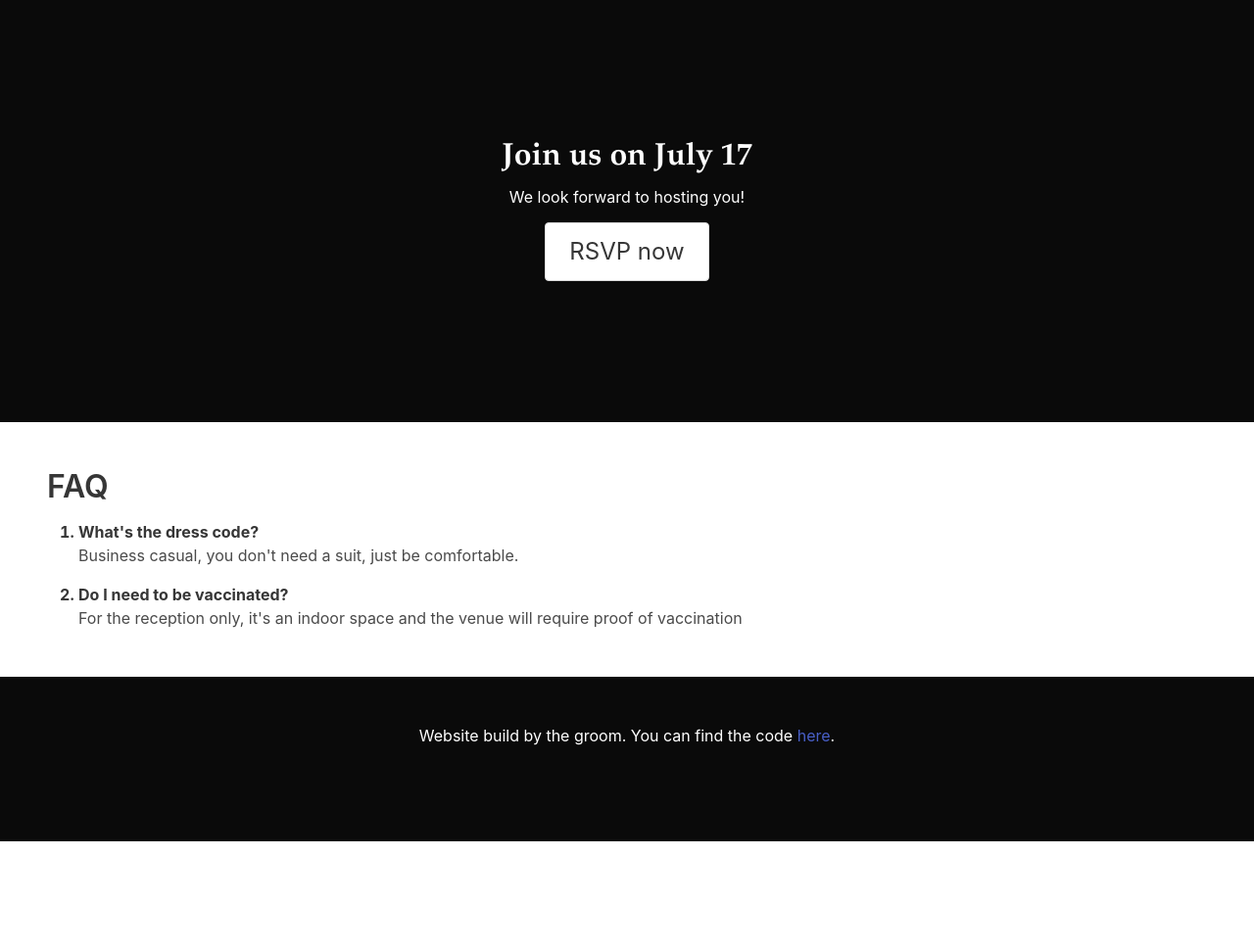
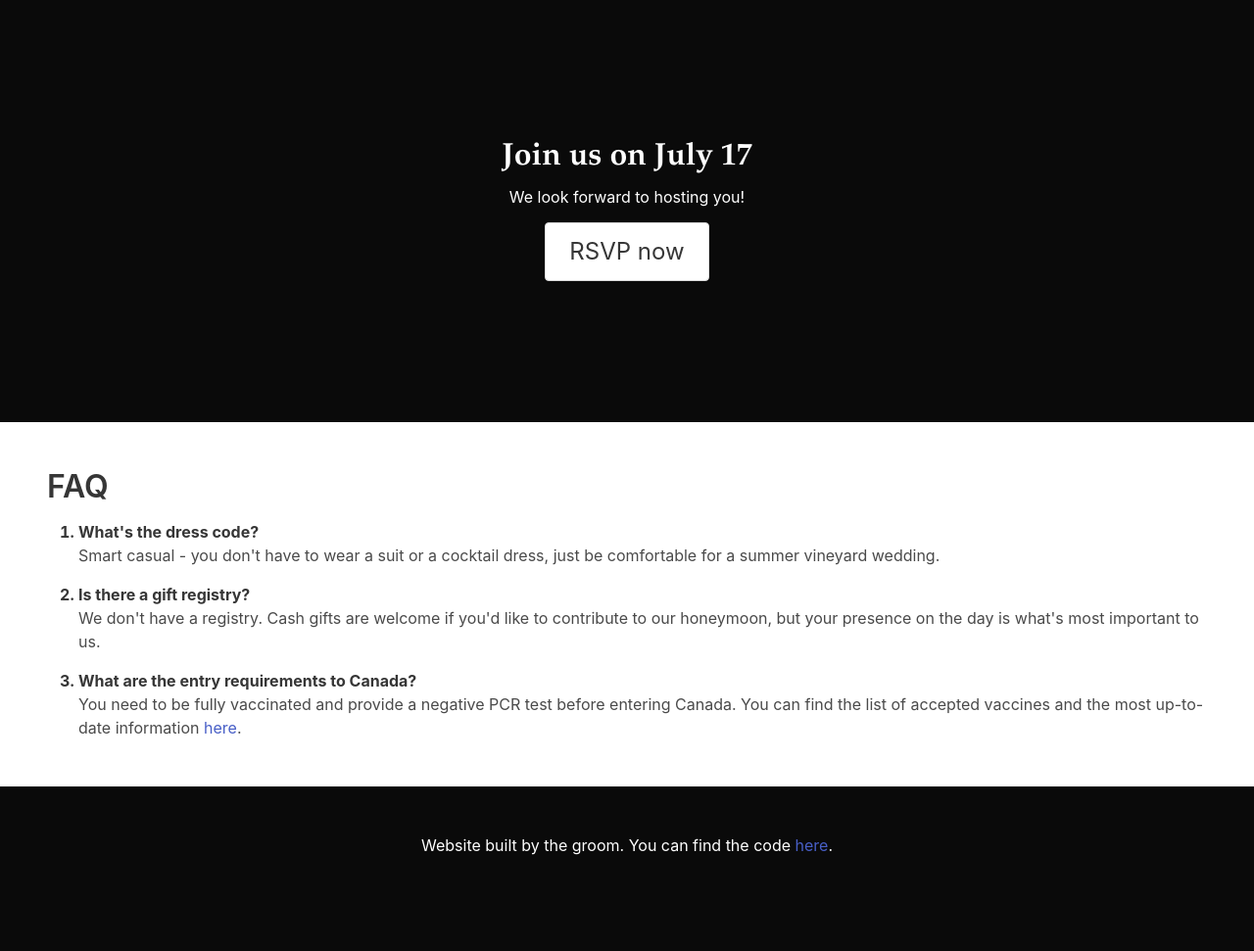
Before and after one commit to bgbauermann/wedding-website, a Flask app: page / in a window 1280 px wide. Shown: the part 1263-2234 px from the top of the page at 98% size. Before the commit the page ends 2122 px from the top, so only its background shows below. Run offline with Flask 2, Linux system fonts and the light colour scheme.

Commit message:
Change FAQ in home page

```diff
--- a/wedding_app/templates/home.html
+++ b/wedding_app/templates/home.html
@@ -75,16 +75,18 @@
         <h1>FAQ</h1>
         <ol>
             <strong><li>What's the dress code?</li></strong>
-            <p>Business casual, you don't need a suit, just be comfortable.</p>
-            <strong><li>Do I need to be vaccinated?</li></strong>
-            <p>For the reception only, it's an indoor space and the venue will require proof of vaccination</p>
+            <p>Smart casual - you don't have to wear a suit or a cocktail dress, just be comfortable for a summer vineyard wedding.</p>
+            <strong><li>Is there a gift registry?</li></strong>
+            <p>We don't have a registry. Cash gifts are welcome if you'd like to contribute to our honeymoon, but your presence on the day is what's most important to us.</p>
+            <strong><li>What are the entry requirements to Canada?</li></strong>
+            <p>You need to be fully vaccinated and provide a negative PCR test before entering Canada. You can find the list of accepted vaccines and the most up-to-date information <a href="https://travel.gc.ca/travel-covid/travel-restrictions/covid-vaccinated-travellers-entering-canada">here</a>.</a></p>
         </ol>
     </div>
 </section>
 
 <footer class="footer has-background-black">
     <div class="content has-text-centered">
-        <p class="has-text-white">Website build by the groom. You can find the code <a href="https://github.com/bgbauermann/wedding-website">here</a>.</p>
+        <p class="has-text-white">Website built by the groom. You can find the code <a href="https://github.com/bgbauermann/wedding-website">here</a>.</p>
     </div>
 </footer>
 
```
